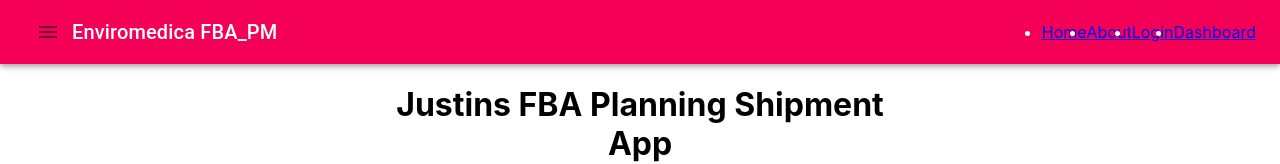
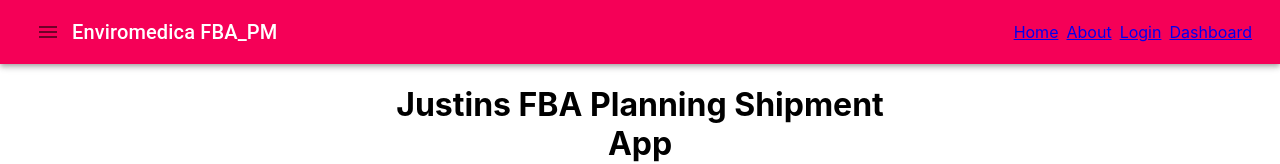
Before and after one commit to jessler91/capstone_v2, a React (Create React App) app in the folder client/: page / in a window 1280 px wide. Shown: the top 164 px of the page. Built offline with nearby package versions, Linux system fonts and the light colour scheme.

Commit message:
saveing client

```diff
--- a/client/src/components/NavBar.js
+++ b/client/src/components/NavBar.js
@@ -4,6 +4,14 @@ import { AppBar, Toolbar, IconButton, Typography } from '@material-ui/core'
 import MenuIcon from '@material-ui/icons/Menu'
 import { Link } from 'react-router-dom'
 import '../App.css'
+
+
+const ulStyle = {
+    display: "flex",
+    width:"20%",
+    justifyContent: "space-around",
+    listStyle: "none"
+  }
 
 const TopNavBar = () => {
     return (
@@ -17,7 +25,7 @@ const TopNavBar = () => {
                 <Typography variant="h6" style={{ flexGrow: "1" }}>
                     Enviromedica FBA_PM
                 </Typography>
-                <ul className="nav-list">
+                <ul style={ulStyle} className="nav-list">
                     <li className="nav-list-item">
                         <Link to="/">Home</Link>
                     </li>
```
Also changed, not shown: 1 other file (tests, documents, lock files or other folders).
